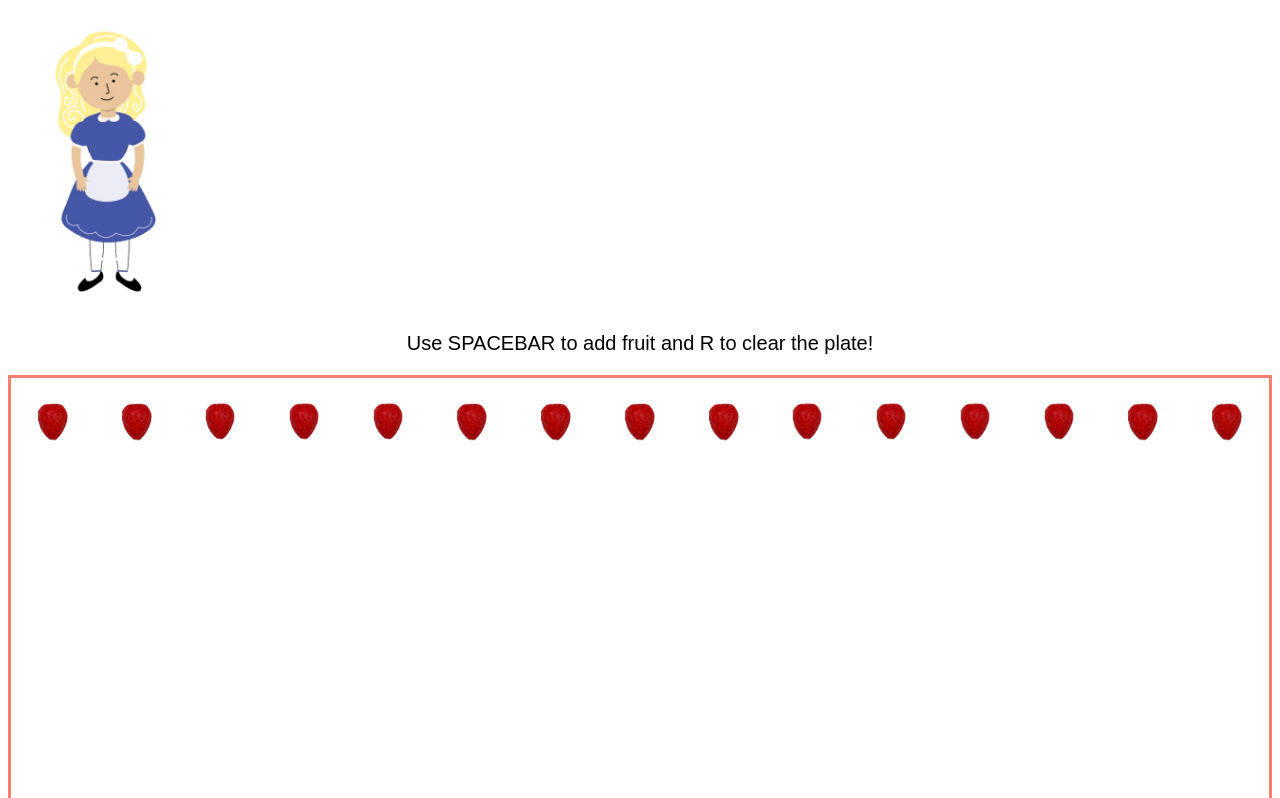
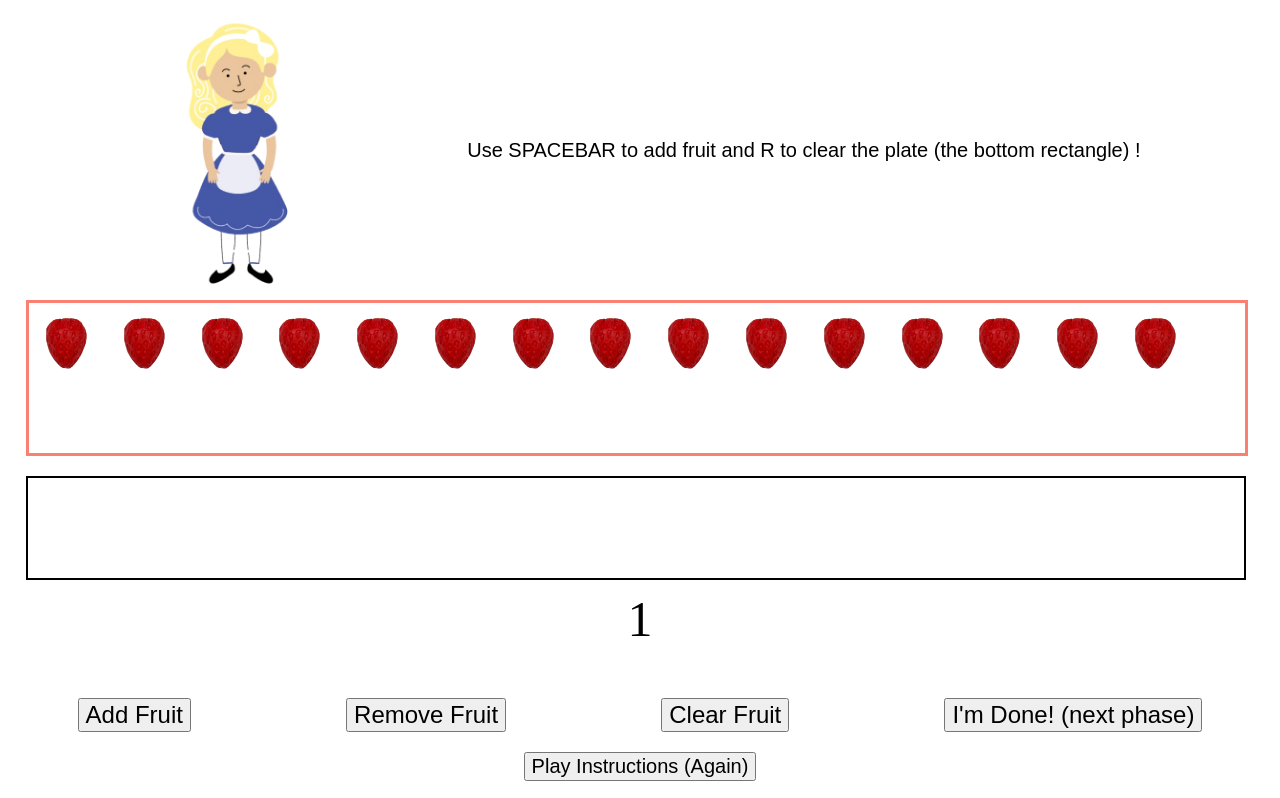
Before and after one commit to jinjingjennywang/AquaMomo, a plain HTML site: page index.html in a window 1280 px wide. Shown: the top 798 px of the page. Drawn offline with Linux system fonts and the light colour scheme.

Commit message:
cleaned up formatting

```diff
--- a/index.html
+++ b/index.html
@@ -5,8 +5,10 @@
     <link rel="stylesheet" href="style.css">
   </head>
   <body>
-    <img src="Goldilocks from Box.png" height="300px" id="goldilocks">
-    <p id="instructions">Use SPACEBAR to add fruit and R to clear the plate!</p>
+    <div id="story-elements">
+      <img src="Goldilocks from Box.png" height="300px" id="goldilocks">
+      <p id="instructions">Use SPACEBAR to add fruit and R to clear the plate (the bottom rectangle) !</p>
+    </div>
 
     <div id="fruit-container">
       <!-- fruits will live here INTIALLY -->
--- a/style.css
+++ b/style.css
@@ -1,7 +1,20 @@
+body {
+    display: block;
+    justify-content: center;
+    align-items: center;
+    min-height: 100vh;
+    margin: 0;
+}
 
+#story-elements{
+    display: flex;
+    flex-direction: row;
+    align-items: center;
+    justify-content: space-evenly;
+}
 
 #goldilocks{
-    display: inline-block;
+    display: block;
 }
 
 #instructions{
@@ -11,11 +24,11 @@
     font-size:20px;
 }
 
-
 #fruit-container{
+    margin-left: 2vw;
     display: flex;
-    min-width: 300px;
-    min-height: 1000px;
+    width: 95vw;
+    min-height: 150px;
     flex-direction: row;
     flex-wrap: nowrap;
     margin-bottom: 20px;
@@ -23,26 +36,29 @@
 }
 
 #fruit-plate{
+    margin-left: 2vw;
     display: flex;
-    border: 2px solid black;
-    min-height: 200px;
+    width: 95vw;
+    min-height: 100px;
     flex-direction: row;
     flex-wrap: nowrap;
+    border: 2px solid black;
 }
-
 
 .fruit{
     /* flex grow specifies how much of the remaining space in the flex container should be assigned to the item */
-    flex: 1 1 70px;
-    height: 70px;
+    /* flex: 1 1 70px; */
+    width: 65px;
+    height: 65px;
+    flex: 0 0 65px;
     background-size: contain;
     background-repeat: no-repeat;
-    margin: 1.5vw;
+    margin: 0.5vw;
 }
 
 
 .buttons{
-    margin-top: 80px;
+    margin-top: 20px;
     display: flex;
     justify-content: space-around;
 }
@@ -52,20 +68,21 @@
 }
 
 #display-num {
+    margin-top: 10px;
     text-align: center;
     min-height: 30px;
     font-size: 50px;
 }
 
 #audio-controls {
-    margin-top: 30px;
+    margin-top: 20px;
 }
 
 #play-instructions{
     display: block;
     margin: auto;
     margin-bottom: 20px;
-    font-size: 30px;
+    font-size: 20px;
 }
 
 #audio-controls audio{
```
